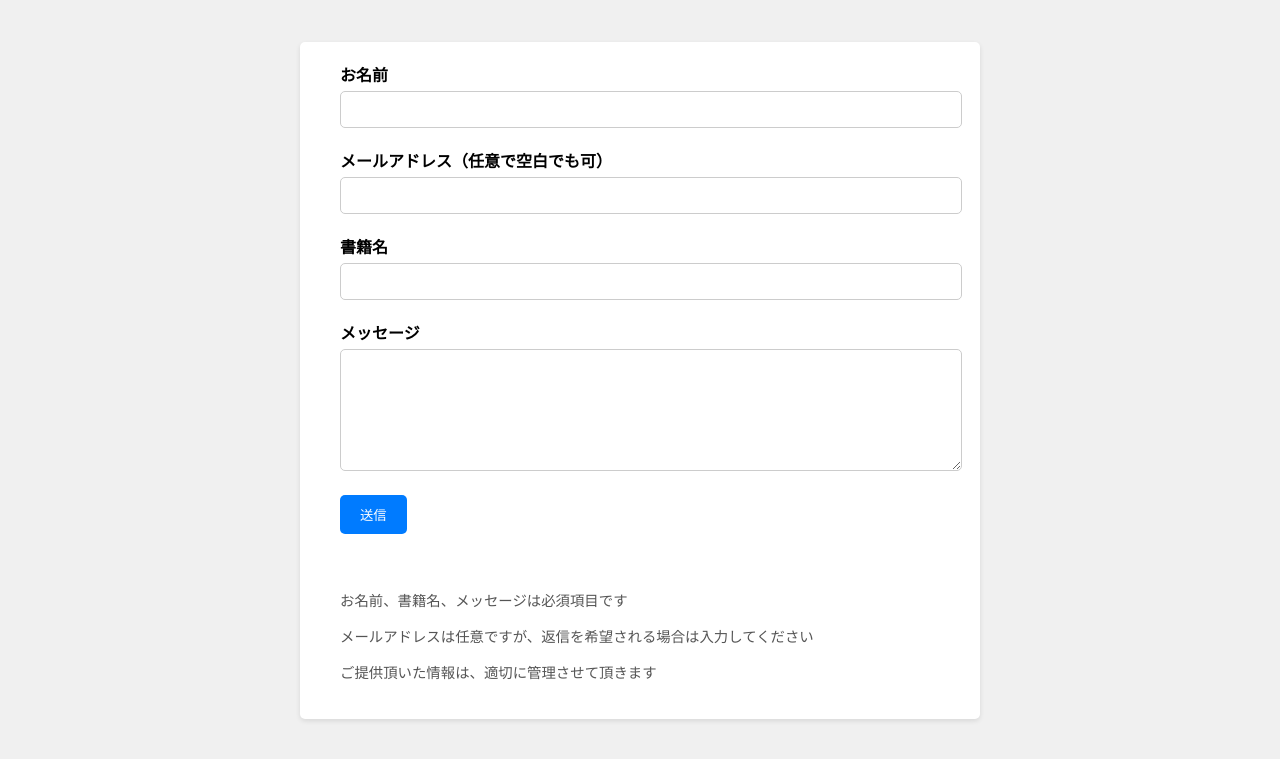
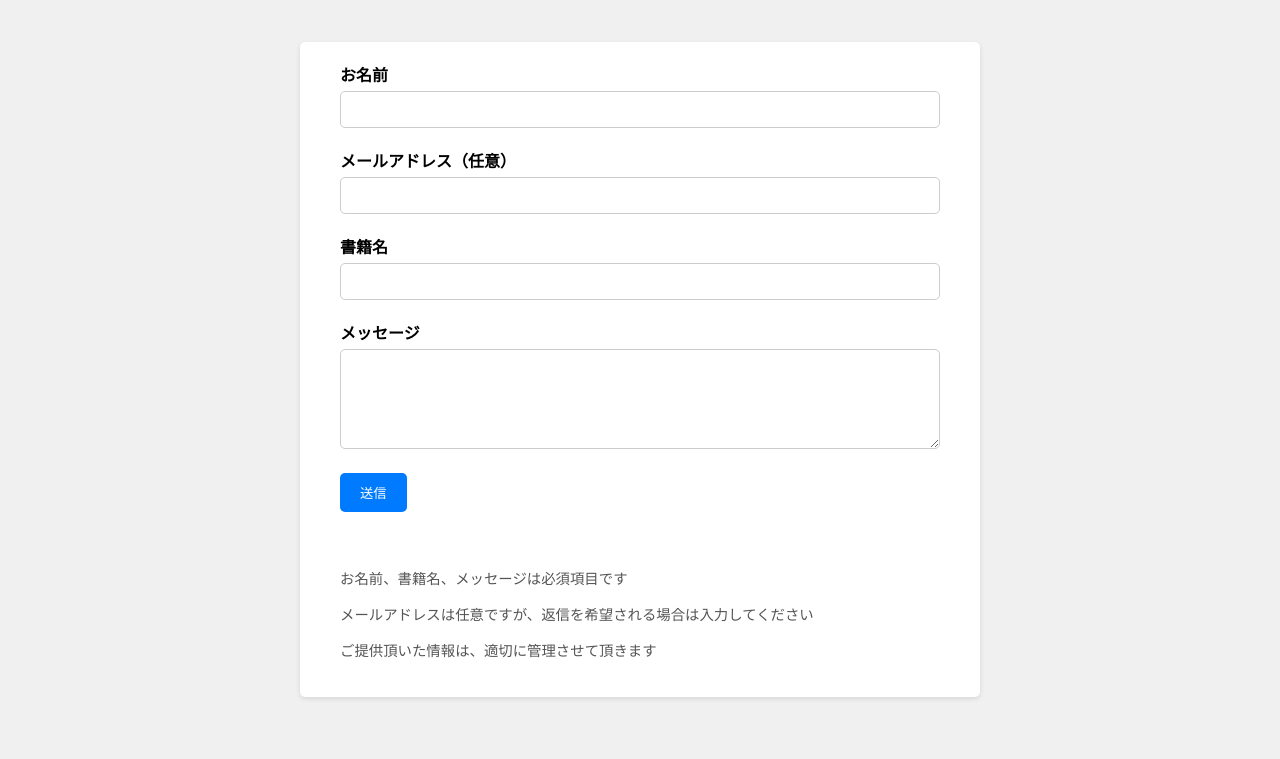
Before and after one commit to ryo-sato0619/BooksInfo, a website: page HTML/contact.html in a window 1280 px wide. Shown: the part 187-946 px from the top of the page. Drawn offline with Linux system fonts and the light colour scheme.

Commit message:
スマホでのレイアウトの関係で調整

```diff
--- a/CSS/styles.css
+++ b/CSS/styles.css
@@ -125,7 +125,7 @@ nav {
 .contact-form input[type="title"],
 .contact-form textarea {
     width: 100%;
-    box-sizeing: border-box;
+    box-sizing: border-box;
     padding: 10px;
     margin: 5px 0 20px;
     border: 1px solid #ccc;
--- a/HTML/contact.html
+++ b/HTML/contact.html
@@ -22,7 +22,7 @@
             <label for="name">お名前</label>
             <input type="text" id="name" name="name" required>
             <!--メールアドレスはrequired属性を削除して空白でも可に -->
-            <label for="email">メールアドレス（任意で空白でも可）</label>
+            <label for="email">メールアドレス（任意）</label>
             <input type="email" id="email" name="email">
             <label for="title">書籍名</label>
             <input type="text" id="title" name="title" required>
```
